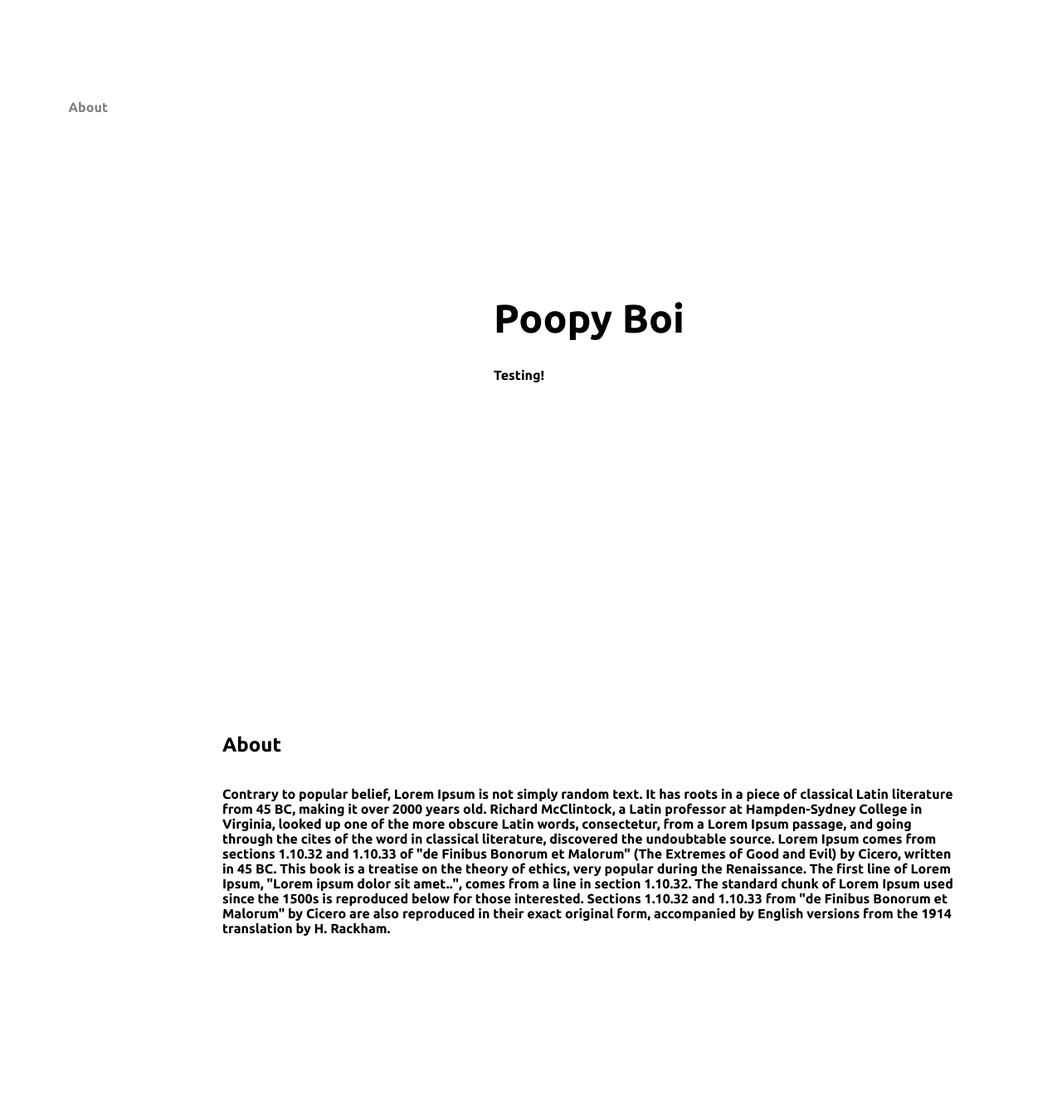
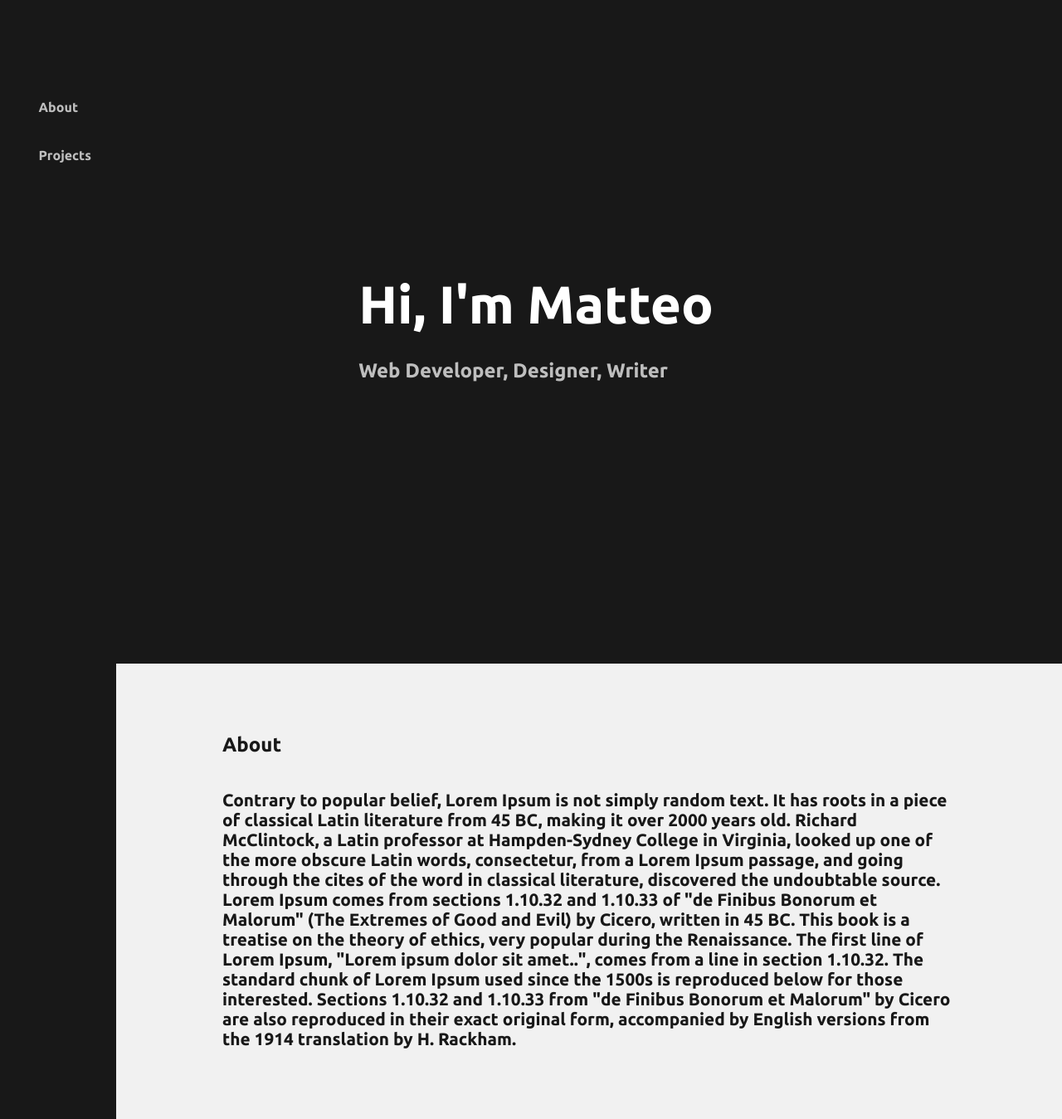
Before and after one commit to matteomiceli/old-portfolio, a PHP site: page / in a window 1280 px wide. Shown: the whole page at 83% size. Before the commit the page ends 1128 px from the top, so only its background shows below. Run offline with PHP 8.4, Linux system fonts and the light colour scheme.

Commit message:
main style set

```diff
--- a/index.html
+++ b/index.html
@@ -1,5 +1,6 @@
 <!DOCTYPE html>
 <html lang="en">
+
 <head>
     <meta charset="UTF-8">
     <meta http-equiv="X-UA-Compatible" content="IE=edge">
@@ -7,25 +8,40 @@
     <link rel="stylesheet" href="style.css">
     <title>Matteo Miceli</title>
 </head>
+
 <body>
     <nav class="nav-container">
         <ul class="nav-list">
-            <li class="list-item">About</li>
+            <li class="list-item"><a href="#about">About</a></li>
+            <li class="list-item"><a href="#projects">Projects</a></li>
         </ul>
     </nav>
     <main>
-        <div class="container">
-            <div class="container_text">
-                <h1>Poopy Boi</h1>
-                <p>Testing!</p>
+        <div class="splash">
+            <div class="splash-text">
+                <div class="splash-title">
+                    <h1>Hi, I'm Matteo</h1>
+                    <div class="splash-cursor"></div>
+                </div>
+                <h2 id="splash-subtitle">Web Developer, Designer, Writer</h2>
             </div>
         </div>
-        <div class="container-wrapper">
-            <h2>About</h2>
-            <p>Contrary to popular belief, Lorem Ipsum is not simply random text. It has roots in a piece of classical Latin literature from 45 BC, making it over 2000 years old. Richard McClintock, a Latin professor at Hampden-Sydney College in Virginia, looked up one of the more obscure Latin words, consectetur, from a Lorem Ipsum passage, and going through the cites of the word in classical literature, discovered the undoubtable source. Lorem Ipsum comes from sections 1.10.32 and 1.10.33 of "de Finibus Bonorum et Malorum" (The Extremes of Good and Evil) by Cicero, written in 45 BC. This book is a treatise on the theory of ethics, very popular during the Renaissance. The first line of Lorem Ipsum, "Lorem ipsum dolor sit amet..", comes from a line in section 1.10.32.
+        <div class="container-white">
+            <h2 class="dark-text" id="about">About</h2>
+            <p class="dark-text">Contrary to popular belief, Lorem Ipsum is not simply random text. It has roots in a piece of classical
+                Latin literature from 45 BC, making it over 2000 years old. Richard McClintock, a Latin professor at
+                Hampden-Sydney College in Virginia, looked up one of the more obscure Latin words, consectetur, from a
+                Lorem Ipsum passage, and going through the cites of the word in classical literature, discovered the
+                undoubtable source. Lorem Ipsum comes from sections 1.10.32 and 1.10.33 of "de Finibus Bonorum et
+                Malorum" (The Extremes of Good and Evil) by Cicero, written in 45 BC. This book is a treatise on the
+                theory of ethics, very popular during the Renaissance. The first line of Lorem Ipsum, "Lorem ipsum dolor
+                sit amet..", comes from a line in section 1.10.32.
 
-                The standard chunk of Lorem Ipsum used since the 1500s is reproduced below for those interested. Sections 1.10.32 and 1.10.33 from "de Finibus Bonorum et Malorum" by Cicero are also reproduced in their exact original form, accompanied by English versions from the 1914 translation by H. Rackham.</p>
+                The standard chunk of Lorem Ipsum used since the 1500s is reproduced below for those interested.
+                Sections 1.10.32 and 1.10.33 from "de Finibus Bonorum et Malorum" by Cicero are also reproduced in their
+                exact original form, accompanied by English versions from the 1914 translation by H. Rackham.</p>
         </div>
     </main>
 </body>
+
 </html>
--- a/style.css
+++ b/style.css
@@ -7,6 +7,8 @@ body {
     font-family: 'Ubuntu', sans-serif;
     display: grid;
     grid-template-columns: 140px auto;
+    background-color:#181818;
+    color: white;
 }
 
 .nav-container {
@@ -15,20 +17,33 @@ body {
     position: sticky;
     top: 0;
     height: 100vh;
+    background-color: #181818;
 }
 
 .nav-list {
-    padding: 15vh 10px 0 0;
+    padding: 15vh 30px 0 0;
     margin: 0px;
 }
 
 .list-item {
     list-style: none;
-    text-align: right;
-    color: grey;
+    margin: 0 0 40px 0;
 }
 
-.container {
+a {
+    text-align: right;
+    color: #bebebe;
+    transition: color .2s;
+    text-decoration: none;
+}
+
+a:hover {
+    color: white;
+    cursor: pointer;
+}
+
+
+.splash {
     display: flex;
     flex-direction: column;
     justify-content: center;
@@ -37,13 +52,58 @@ body {
     /* width: 100vw; */
 }
 
-.container-wrapper {
+.splash-text {
+    translate: -40px;
+}
+
+.splash-title {
+    display: flex;
+    flex-direction: row;
+}
+
+.splash-cursor {
+    height: 82px;
+    width: 38px;
+    background-color: white;
+    margin: 0 5px;
+    animation: cursor 1.2s step-start infinite;
+}
+
+.container-white {
     display: flex;
     flex-direction: column;
     padding: 5vw 10vw;
+    background-color: #f1f1f1;
 }
 
 h1{
-    font-size: 3em;
+    font-size: 4em;
     font-weight: bold;
+    color: white;
+    margin: 10px 0;
 }
+
+h2 {
+    color: #bebebe;
+}
+
+h3 {
+    color:#bebebe;
+    font-size: 1.3em;
+    margin: 10px 0;
+}
+
+p {
+    font-size: 1.3em;
+}
+
+.dark-text {
+    color: #181818
+}
+
+@keyframes cursor {
+    from, to { background-color: transparent }
+    50% { background: white; }
+  }
+
+/* make dark grey backgroudn with blinking cursor */
```
